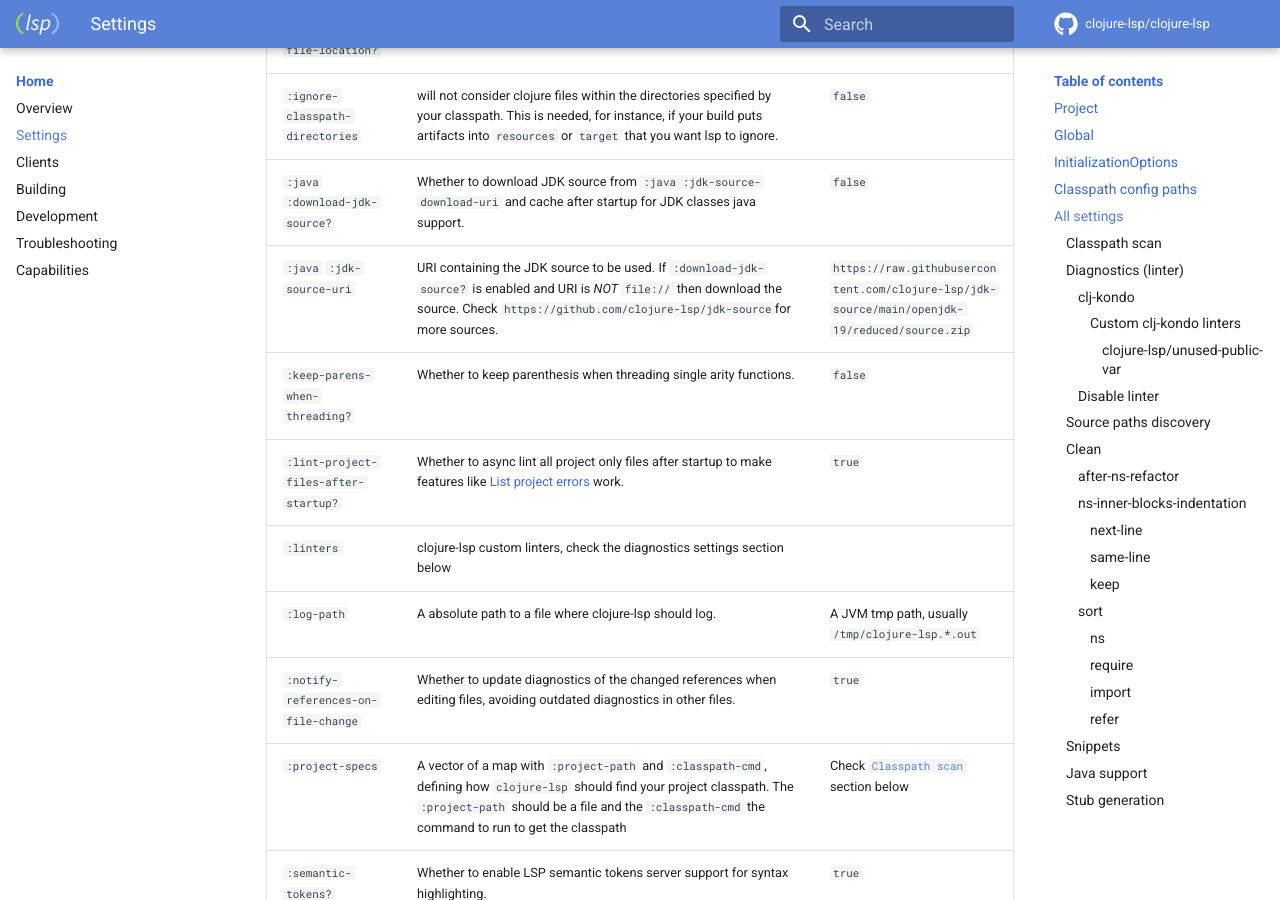
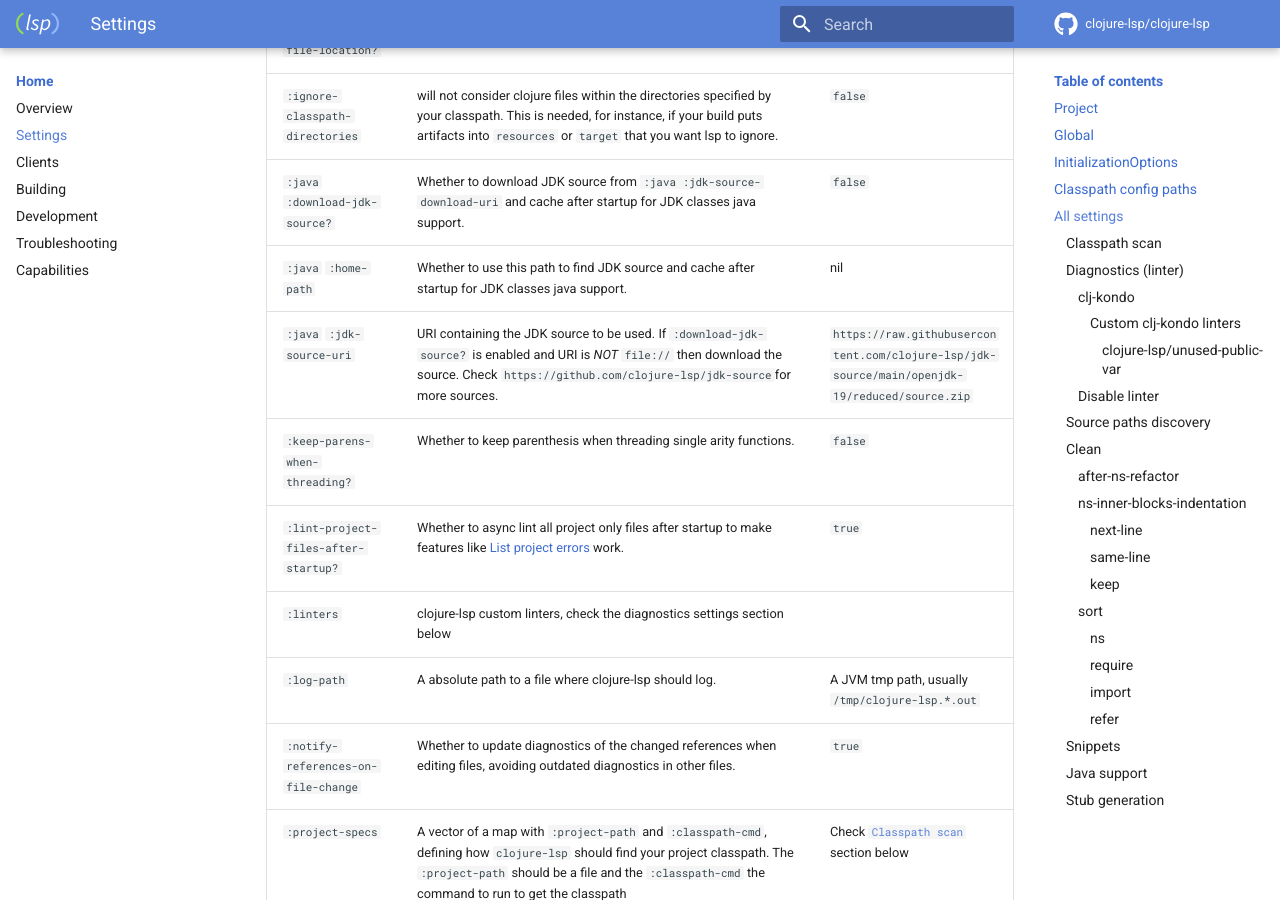
Before and after one commit to clojure-lsp/clojure-lsp, an MkDocs documentation site: the page built from docs/settings.md, in a window 1280 px wide and 900 px high, scrolled down 3322 px. Built offline with MkDocs 1.6.1 and Material for MkDocs 9.7.7, drawn with Linux system fonts in a browser that asks for light colours; comment, search, counter and statistics services are not loaded; some of the changed text lies outside the part shown.

Commit message:
java: Add `:java :home-path` setting for easier way to specify java location for JDK source analysis.
Fixes #907

```diff
--- a/docs/settings.md
+++ b/docs/settings.md
@@ -88,6 +88,7 @@ You can find all settings and its default values [here](https://github.com/cloju
 | `:hover` `:hide-file-location?`           | Whether to show the full filename and path on hover.                                                                                                                                                                                                                                                                                                                                                                 | `false`                                                                                       |
 | `:ignore-classpath-directories`           | will not consider clojure files within the directories specified by your classpath. This is needed, for instance, if your build puts artifacts into `resources` or `target` that you want lsp to ignore.                                                                                                                                                                                                             | `false`                                                                                       |
 | `:java` `:download-jdk-source?`           | Whether to download JDK source from `:java :jdk-source-download-uri` and cache after startup for JDK classes java support.                                                                                                                                                                                                                                                                                           | `false`                                                                                       |
+| `:java` `:home-path`                      | Whether to use this path to find JDK source and cache after startup for JDK classes java support.                                                                                                                                                                                                                                                                                                                    | nil                                                                                           |
 | `:java` `:jdk-source-uri`                 | URI containing the JDK source to be used. If `:download-jdk-source?` is enabled and URI is *NOT* `file://` then download the source. Check `https://github.com/clojure-lsp/jdk-source`for more sources.                                                                                                                                                                                                              | `https://raw.githubusercontent.com/clojure-lsp/jdk-source/main/openjdk-19/reduced/source.zip` |
 | `:keep-parens-when-threading?`            | Whether to keep parenthesis when threading single arity functions.                                                                                                                                                                                                                                                                                                                                                   | `false`                                                                                       |
 | `:lint-project-files-after-startup?`      | Whether to async lint all project only files after startup to make features like [List project errors](https://emacs-lsp.github.io/lsp-mode/page/main-features/#project-errors-on-modeline) work.                                                                                                                                                                                                                    | `true`                                                                                        |
@@ -314,7 +315,7 @@ When a find-definition of a java class is triggered, clojure-lsp checks the foll
 - If the java source(`.java`) is available on classpath, clojure-lsp just return that file location.
 - If the java source is not available, only the `.class`, clojure-lsp decompiles it and save the generated `.java` in a cache folder (`.lsp/.cache/java/`)
 - If the java class is from JDK (e.g. `java.util.UUID`), clojure-lsp tries a few things to be able to sucessfully find the definition, following this waterfall decision:
-    - Most JRE installations contains the java source code in a `src.zip`, clojure-lsp tries to find it via `JAVA_HOME` or `java` command on `PATH`, if found clojure-lsp extracts to its global cache config (XDG_CONFIG or `~/.config/clojure-lsp`) to be used in other projects.
+    - Most JRE installations contains the java source code in a `src.zip`, clojure-lsp tries to find it via `:java :home-path` setting if provided, `JAVA_HOME` env var or `java` command on `PATH`, if found clojure-lsp extracts to its global cache config (XDG_CONFIG or `~/.config/clojure-lsp`) to be used in other projects.
     - If `src.zip` is not found or user specified a custom `:java :jdk-source-uri`, clojure-lsp tries to download the source from that uri, only if `:java :download-jdk-source?` is enabled, disabled by default, extracting to the global cache dir later.
 
 ### Stub generation
```
Also changed, not shown: CHANGELOG.md (+1 -0 lines), 3 other files.
